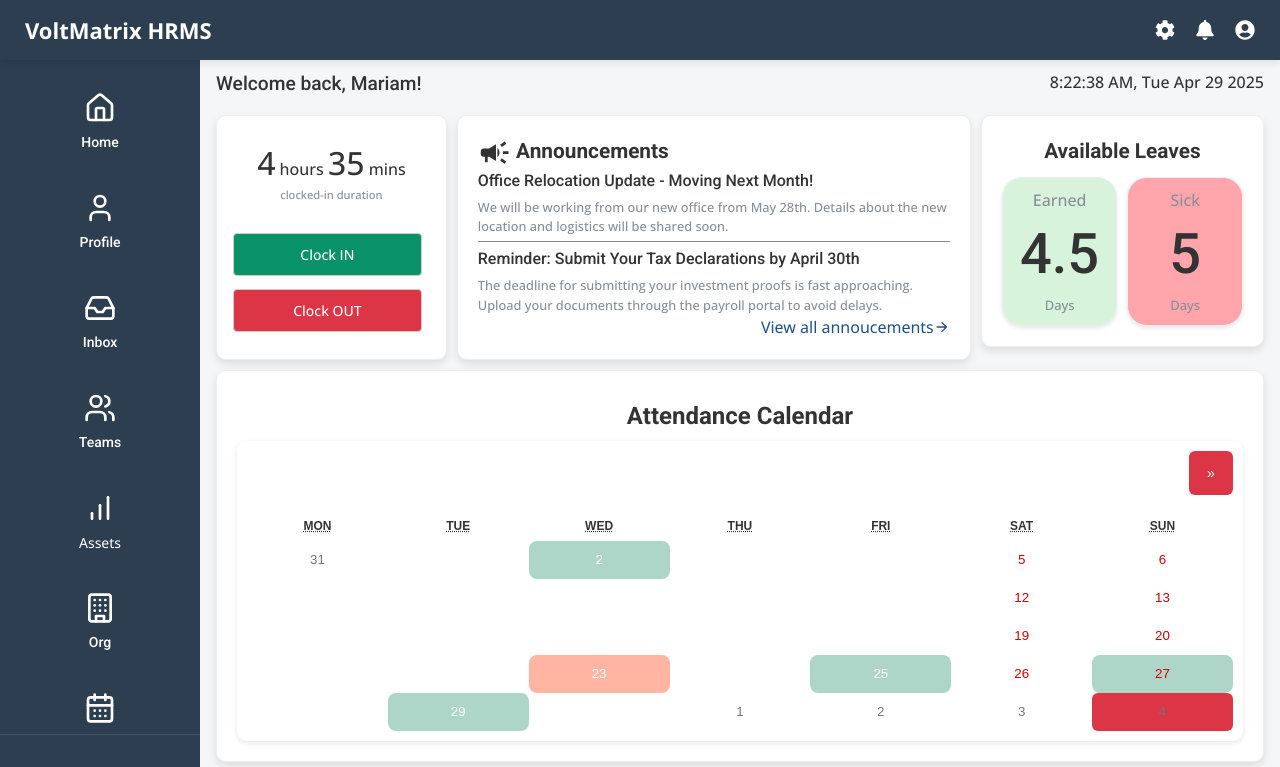
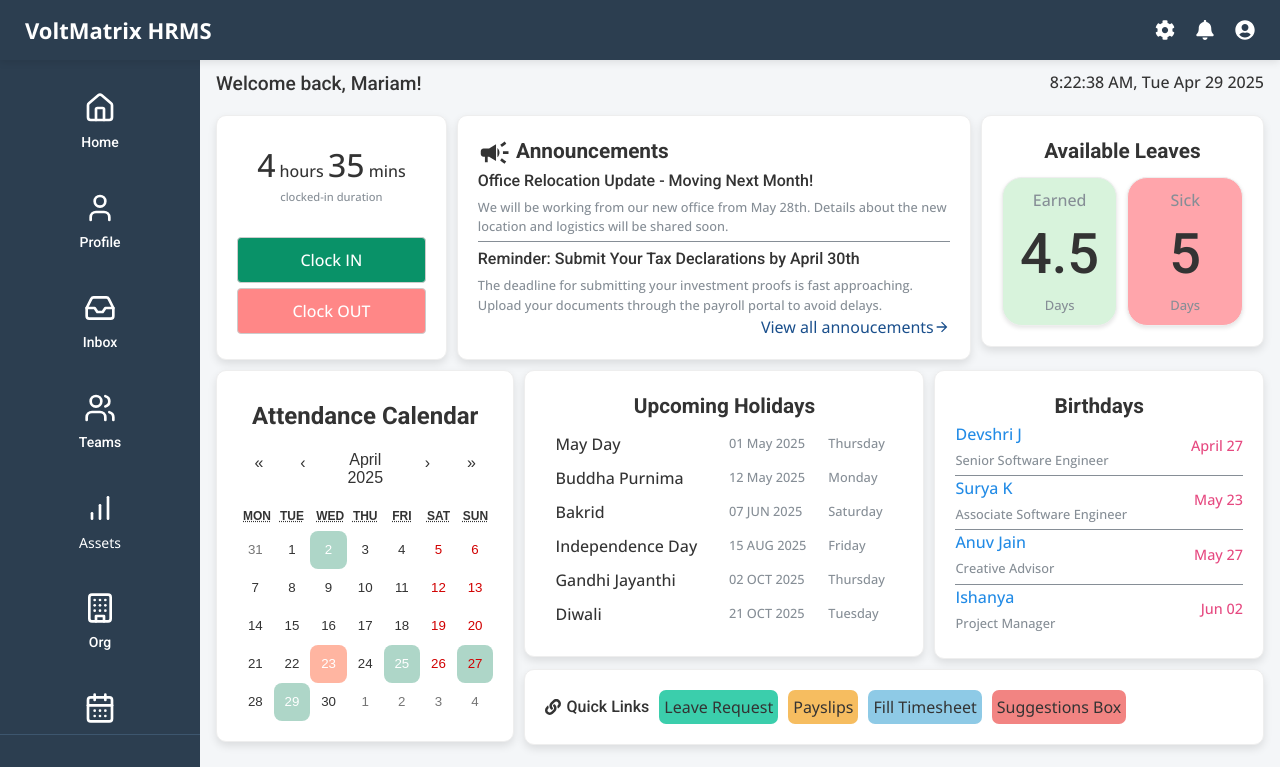
Before and after one commit to Volt-Matrix/voltcore, a React (Vite) app: page /home in a window 1280 px wide. Shown: the top 767 px of the page. Built offline with nearby package versions, Linux system fonts and the light colour scheme.

Commit message:
fix alignment css in home

```diff
--- a/src/components/UpcomingHolidays/UpcomingHolidays.css
+++ b/src/components/UpcomingHolidays/UpcomingHolidays.css
@@ -11,7 +11,8 @@
 
 .UHD_main-content > table {
     border-collapse: separate;
-    border-spacing: 20px 10px;
+    border-spacing: 10px 10px;
+    width: 100%;
 }
 
 .UHD_date-col, .UHD_day-col {
--- a/src/index.css
+++ b/src/index.css
@@ -154,7 +154,6 @@
   padding: 20px;
   transition: all 0.3s ease;
   border: 1px solid #eee; /* subtle border */
-  width: 100%;
 }
 .present-day {
   background-color: #22c55e; /* green-500 */
--- a/src/pages/Home.css
+++ b/src/pages/Home.css
@@ -72,11 +72,15 @@
 }
 
 .home_calendar {
-  flex: 1 1 200px;
+  flex: 1 2 150px;
 }
 
 .home_calendar .react-calendar {
   border:none;
+  width: 100% !important;
+  min-width: 200px !important;
+  padding:0 !important;
+  box-shadow: none;
 }
 
 
@@ -86,7 +90,7 @@
   justify-content: flex-start;
   gap: 10px;
 
-  flex:2 1 600px;
+  flex:2 1 700px;
 }
 
 .home_events {
@@ -100,15 +104,13 @@
   flex-wrap: wrap;
 }
 
-.home_holidays, .home_birthdays {
+.home_holidays {
   flex: 1 1 200px;
-}
-
-.home_holidays {
   min-width: 400px;
 }
 
 .home_birthdays {
+  flex: 1 1 150px;
   min-width: 300px;
 }
 
--- a/src/pages/Home.jsx
+++ b/src/pages/Home.jsx
@@ -61,8 +61,10 @@
 
           <div className="home_second-row">
 
-            <div className="home_calendar card-p">
+            <div className="home_calendar">
+              <div className="card-p">
               <AttendanceCalendar />
+              </div>
             </div>
 
             <div className="home_events-quick-links">
--- a/src/pages/LeaveManagement/LeaveManagement.css
+++ b/src/pages/LeaveManagement/LeaveManagement.css
@@ -51,7 +51,7 @@
     margin-bottom: 10px;
   }
 
-  select, input[type="date"] {
+  .leave-management-container select, .leave-management-container input[type="date"] {
     padding: 8px 12px;
     border-radius: 6px;
     border: 1px solid #ccc;
@@ -66,29 +66,29 @@
     margin-bottom: 30px;
   }
 
-  .section h2 {
+  .leave-management-container .section h2 {
     font-size: 22px;
     margin-bottom: 15px;
   }
 
-  .table {
+  .leave-management-container .table {
     width: 100%;
     border-collapse: collapse;
     background-color: #fdfdfd;
   }
 
-  .table th, .table td {
+  .leave-management-container.table th, .leave-management-container .table td {
     border: 1px solid #ddd;
     padding: 12px 10px;
     text-align: left;
   }
 
-  .table th {
+  .leave-management-container .table th {
     background-color: #f0f0f0;
     font-weight: 600;
   }
 
-  button {
+  .leave-management-container button {
     margin: 4px 8px 4px 0;
     padding: 6px 12px;
     border: none;
@@ -101,15 +101,15 @@
     transition: background 0.2s ease;
   }
 
-  button:hover {
+  .leave-management-container button:hover {
     background-color: #0056b3;
   }
 
-  button:last-child {
+  .leave-management-container button:last-child {
     background-color: #dc3545;
   }
 
-  button:last-child:hover {
+  .leave-management-container button:last-child:hover {
     background-color: #b52b3a;
   }
 
```
